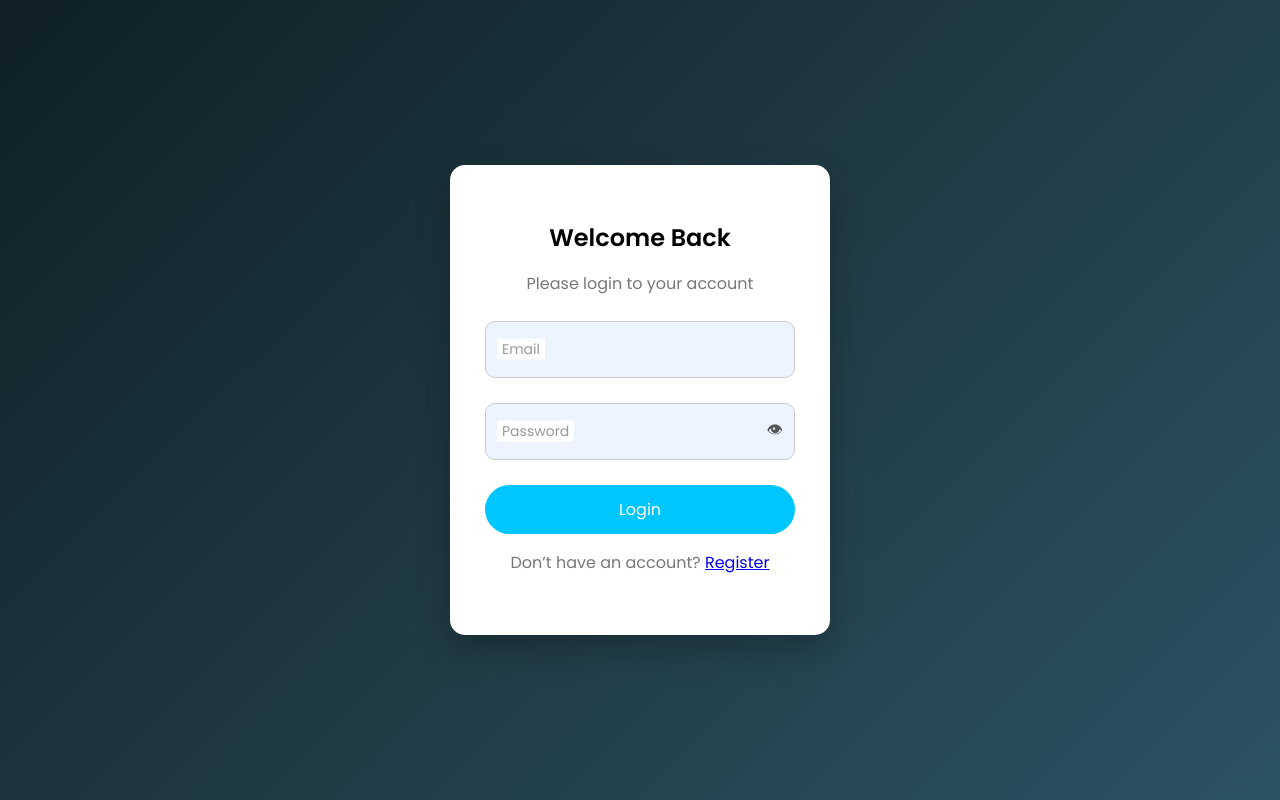
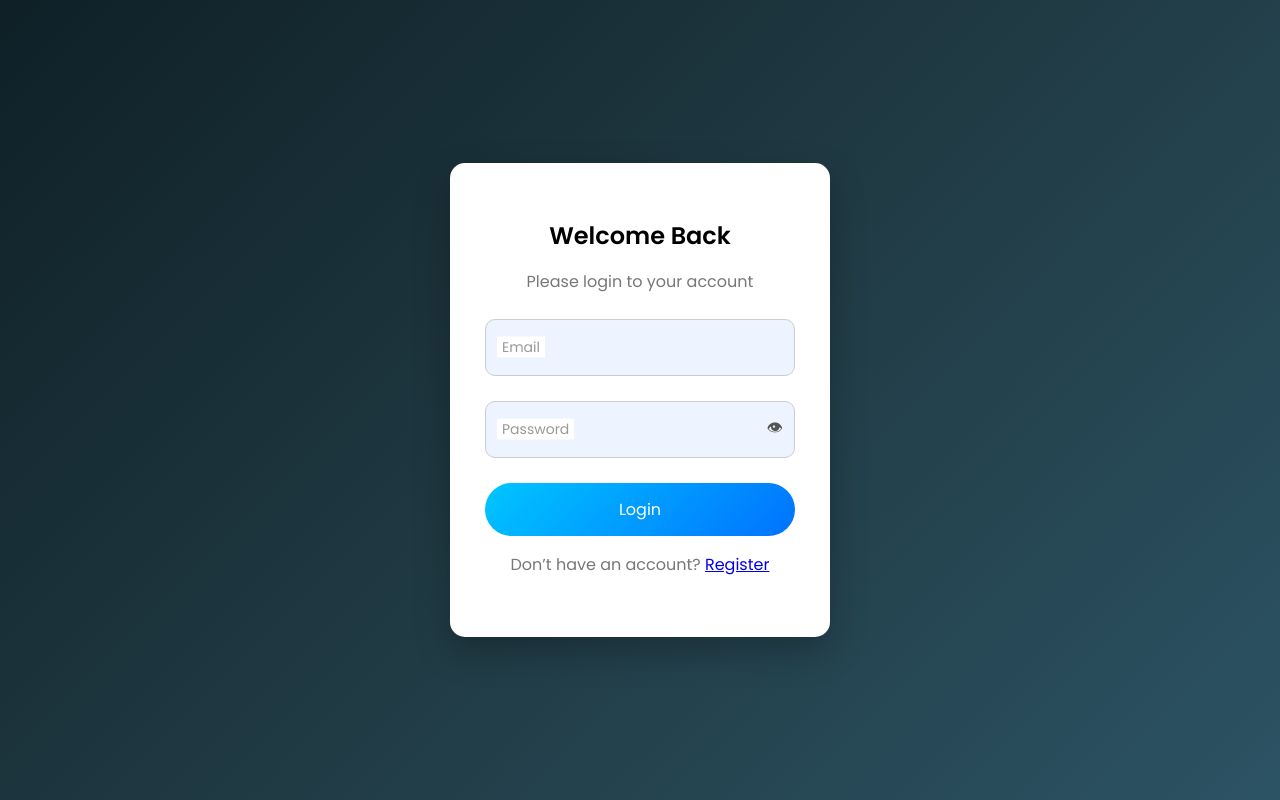
Before and after one commit to COZYkrish/online-banking-system, a plain HTML site: page frontend/login.html in a window 1280 px wide. Drawn offline with Linux system fonts and the light colour scheme.

Commit message:
ui: polish register page spacing and UX

```diff
--- a/css/auth.css
+++ b/css/auth.css
@@ -90,19 +90,22 @@ body {
 }
 .btn {
   width: 100%;
-  padding: 12px;
-  border-radius: 25px;
+  padding: 14px;
+  border-radius: 30px;
   border: none;
-  background: #00c6ff;
+  background: linear-gradient(135deg, #00c6ff, #0072ff);
   color: #fff;
   font-size: 16px;
+  font-weight: 500;
   cursor: pointer;
-  transition: 0.3s;
+  transition: 0.3s ease;
 }
 
 .btn:hover {
-  box-shadow: 0 0 15px #00c6ff;
+  transform: translateY(-2px);
+  box-shadow: 0 8px 20px rgba(0, 114, 255, 0.4);
 }
+
 
 .auth-card.shake {
   animation: shake 0.3s;
```
